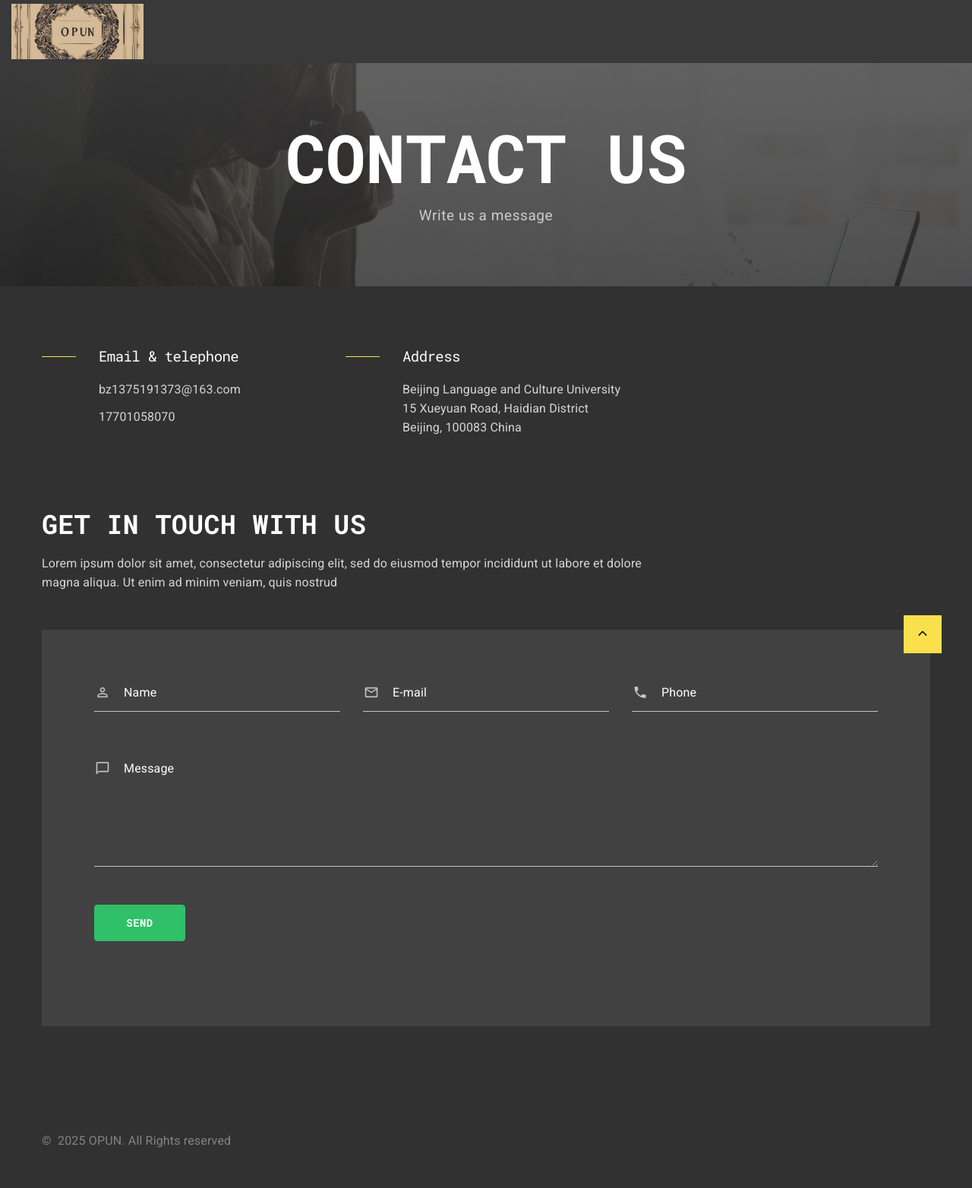
After one commit to JianJian-z/24DC, a Flask app: page /contacts in a window 1280 px wide. The commit adds this page. Shown: the whole page at 76% size. Run offline with Flask 3, Linux system fonts and the light colour scheme; some libraries are stand-ins or nearby versions.

Commit message:
Add files via upload
多加了一个contacts页面 把直接网址全部更新为了url_for 路由寻址

```diff
--- a/FinalWeb/app.py
+++ b/FinalWeb/app.py
@@ -1,73 +1,32 @@
 '''
 author       : 渐渐
 Date         : 2025-03-31 14:19:08
-LastEditTime : 2025-04-03 16:09:22
+LastEditTime : 2025-04-09 18:55:04
 '''
 from flask import Flask, render_template, request, redirect, url_for, jsonify
-
+from elasticsearch import Elasticsearch, ElasticsearchWarning
 import warnings
 import time
 import requests
 from dotenv import load_dotenv
 import os
 import json
-from search.elastic import Esearch
-
-import subprocess
-import time
-import shlex  # 处理命令拆分（Unix-like 系统需要）
-
-def start_elasticsearch():
-    try:
-        # 根据系统选择命令
-        command = "elasticsearch"  # 通用命令（依赖 PATH 环境变量）
-
-        # 启动进程（关键：shell=True 让系统解析 PATH）
-        process = subprocess.Popen(
-            command,
-            stdout=subprocess.PIPE,
-            stderr=subprocess.PIPE,
-            shell=True,            # 依赖 shell 解析 PATH 环境变量
-            text=True
-        )
-
-        print("正在启动 Elasticsearch...")
-        # 实时读取输出并检测启动成功标志
-        while True:
-            output = process.stdout.readline()
-            if output == '' and process.poll() is not None:
-                break
-            if output:
-                print(output.strip())
-                if "started" in output.lower():
-                    print("✅ Elasticsearch 启动成功！")
-                    break
-        return process
-
-    except FileNotFoundError:
-        print("错误：找不到 'elasticsearch' 命令。请确保：")
-        print("1. Elasticsearch 的 bin 目录已添加到系统 PATH 环境变量")
-        print("2. 重启终端或IDE使环境变量生效")
-    except Exception as e:
-        print(f"启动失败: {str(e)}")
-
 
 app = Flask(__name__, template_folder='template', static_folder='static')
 
 # 忽略 Elasticsearch 警告
+warnings.simplefilter('ignore', category=ElasticsearchWarning)
 
+# 配置Elasticsearch连接
+es = Elasticsearch(
+    "http://localhost:9200",
+    timeout=30,
+    max_retries=10,
+    retry_on_timeout=True
+)
+
+# 索引名称
 INDEX_NAME = "poetry_index"
-# 配置Elasticsearch连接
-es = Esearch(host="http://localhost:9200",
-             index_name=INDEX_NAME)
-
-# Elasticsearch(
-#     "http://localhost:9200",
-#     timeout=30,
-#     max_retries=10,
-#     retry_on_timeout=True
-# )
-es.create_index()
 
 @app.route('/')
 def home():
@@ -82,6 +41,13 @@ def traditional_trace():
 def llm_trace():
     return render_template('LLMTrace.html')
 
+@app.route('/privacy-policy')
+def privacy_policy():
+    return render_template('privacy-policy.html')
+
+@app.route('/contacts')
+def contacts():
+    return render_template('contacts.html')
 
 load_dotenv()
 DEEPSEEK_API_KEY = os.getenv("DEEPSEEK_API_KEY")
@@ -210,19 +176,24 @@ def search_results():
 
 def perform_search(query):
     """执行Elasticsearch搜索"""
-    if not es.index_exists() :
-        print(f"索引 '{INDEX_NAME}' 未创建该索引")
+    if not es.indices.exists(index=INDEX_NAME):
         return None
+    query_body = {
+        "query": {
+            "match": {
+                "内容": query  # 进行内容字段的模糊匹配
+            }
+        },
+        "size": 10
+    }
+
     try:
-        res = es.search_poetry(query)
+        res = es.search(index=INDEX_NAME, body=query_body)['hits']['hits']
+        print(res)
         return res
     except Exception as e:
         print(f"搜索出错: {e}")
         return None
 
-
-
 if __name__ == '__main__':
-    start_elasticsearch()
     app.run(debug=True, port=5000)
-    # * Running on http://127.0.0.1:5000
--- a/FinalWeb/template/LLMTrace.html
+++ b/FinalWeb/template/LLMTrace.html
@@ -36,7 +36,7 @@
                     <!-- RD Navbar Toggle-->
                     <button class="rd-navbar-toggle" data-rd-navbar-toggle=".rd-navbar-nav-wrap"><span></span></button>
                     <!-- RD Navbar Brand-->
-                    <div class="rd-navbar-brand"><a class="brand" href="index.html"><img class="brand-logo-dark" src="static/image/logo.png" alt="" width="174" height="48" srcset="static/image/logo.png 2x"/><img class="brand-logo-light" src="static/image/logo.png" alt="" width="174" height="48" srcset="static/image/logo.png 2x"/></a>
+                    <div class="rd-navbar-brand"><a class="brand" href="{{ url_for('home') }}"><img class="brand-logo-dark" src="static/image/logo.png" alt="" width="174" height="48" srcset="static/image/logo.png 2x"/><img class="brand-logo-light" src="static/image/logo.png" alt="" width="174" height="48" srcset="static/image/logo.png 2x"/></a>
                     </div>
                 </div>
                 <div class="rd-navbar-nav-wrap">
--- a/FinalWeb/template/TraditionalTrace.html
+++ b/FinalWeb/template/TraditionalTrace.html
@@ -35,7 +35,7 @@
                   <!-- RD Navbar Toggle-->
                   <button class="rd-navbar-toggle" data-rd-navbar-toggle=".rd-navbar-nav-wrap"><span></span></button>
                   <!-- RD Navbar Brand-->
-                  <div class="rd-navbar-brand"><a class="brand" href="index.html"><img class="brand-logo-dark" src="static/image/logo.png" alt="" width="174" height="48" srcset="static/image/logo.png 2x"/><img class="brand-logo-light" src="static/image/logo.png" alt="" width="174" height="48" srcset="static/image/logo.png 2x"/></a>
+                  <div class="rd-navbar-brand"><a class="brand" href="{{ url_for('home') }}"><img class="brand-logo-dark" src="static/image/logo.png" alt="" width="174" height="48" srcset="static/image/logo.png 2x"/><img class="brand-logo-light" src="static/image/logo.png" alt="" width="174" height="48" srcset="static/image/logo.png 2x"/></a>
                   </div>
                 </div>
               </div>
--- /dev/null
+++ b/FinalWeb/template/contacts.html
@@ -0,0 +1,136 @@
+<!DOCTYPE html>
+<html class="wide wow-animation" lang="en">
+  <head>
+    <title>Contacts</title>
+    <meta charset="utf-8">
+    <meta name="viewport" content="width=device-width, height=device-height, initial-scale=1.0">
+    <meta http-equiv="X-UA-Compatible" content="IE=edge">
+    <link rel="icon" href="static/image/favicon.ico" type="image/x-icon">
+    <link rel="stylesheet" type="text/css" href="https://fonts.googleapis.com/css?family=Roboto:100,300,400,500,700,900%7CRoboto+Mono:300,400,500,700">
+    <link rel="stylesheet" href="static/css/bootstrap.css">
+    <link rel="stylesheet" href="static/css/fonts.css">
+    <link rel="stylesheet" href="static/css/style.css">
+    <style>.ie-panel{display: none;background: #212121;padding: 10px 0;box-shadow: 3px 3px 5px 0 rgba(0,0,0,.3);clear: both;text-align:center;position: relative;z-index: 1;} html.ie-10 .ie-panel, html.lt-ie-10 .ie-panel {display: block;}</style>
+  </head>
+  <body>
+    <div class="ie-panel"><a href="http://windows.microsoft.com/en-US/internet-explorer/"><img src="static/image/ie8-panel/warning_bar_0000_us.jpg" height="42" width="820" alt="You are using an outdated browser. For a faster, safer browsing experience, upgrade for free today."></a></div>
+    <div class="preloader">
+      <div class="preloader-body">
+        <div class="cssload-container">
+          <div class="cssload-speeding-wheel"></div>
+        </div>
+        <p>Loading...</p>
+      </div>
+    </div>
+    <div class="page">
+      <!-- Page Header-->
+      <header class="section page-header">
+        <!-- RD Navbar-->
+        <div class="rd-navbar-wrap">
+          <nav class="rd-navbar rd-navbar-wide" data-layout="rd-navbar-fixed" data-sm-layout="rd-navbar-fixed" data-md-layout="rd-navbar-fixed" data-md-device-layout="rd-navbar-fixed" data-lg-layout="rd-navbar-static" data-lg-device-layout="rd-navbar-static" data-xl-layout="rd-navbar-static" data-xl-device-layout="rd-navbar-static" data-lg-stick-up-offset="46px" data-xl-stick-up-offset="46px" data-xxl-stick-up-offset="46px" data-lg-stick-up="true" data-xl-stick-up="true" data-xxl-stick-up="true">
+            <div class="rd-navbar-main-outer">
+              <div class="rd-navbar-main">
+                <!-- RD Navbar Panel-->
+                <div class="rd-navbar-panel">
+                  <!-- RD Navbar Toggle-->
+                  <button class="rd-navbar-toggle" data-rd-navbar-toggle=".rd-navbar-nav-wrap"><span></span></button>
+                  <!-- RD Navbar Brand-->
+                  <div class="rd-navbar-brand"><a class="brand" href="{{ url_for('home') }}"><img class="brand-logo-dark" src="static/image/logo.png" alt="" width="174" height="48" srcset="static/image/logo.png 2x"/><img class="brand-logo-light" src="static/image/logo.png" alt="" width="174" height="48" srcset="static/image/logo.png 2x"/></a>
+                  </div>
+                </div>
+              </div>
+            </div>
+          </nav>
+        </div>
+      </header>
+      <section class="breadcrumbs-custom bg-image context-dark" style="background-image: url(static/image/breadcrumbs-bg-1.jpg);">
+        <div class="container">
+          <div class="breadcrumbs-custom-title">Contact Us</div>
+          <div class="breadcrumbs-custom-subtitle">Write us a message</div>
+        </div>
+      </section>
+      <!-- Blurb minimal-->
+      <section class="section section-md bg-gray-700">
+        <div class="container">
+          <div class="row row-40">
+            <div class="col-sm-6 col-md-4">
+              <div class="box-lined">
+                <div class="box-lined-body">
+                  <h6 class="box-lined-title">Email & telephone</h6>
+                  <ul class="box-lined-list">
+                    <li><a class="big link-default-2" href="mailto:#">bz1375191373@163.com</a></li>
+                    <li><a class="big link-default-2" href="tel:#">17701058070</a></li>
+                  </ul>
+                </div>
+              </div>
+            </div>
+            <div class="col-sm-6 col-md-4">
+              <div class="box-lined">
+                <div class="box-lined-body">
+                  <h6 class="box-lined-title">Address</h6>
+                  <ul class="box-lined-list">
+                    <li class="big text-color-1">Beijing Language and Culture University 15 Xueyuan Road, Haidian District Beijing, 100083 China</li>
+                  </ul>
+                </div>
+              </div>
+            </div>
+          </div>
+        </div>
+      </section>
+      <!-- Get in touch with us-->
+      <section class="section section-md bg-gray-700">
+        <div class="container">
+          <h3 class="font-weight-bold">Get in touch with us</h3>
+          <p class="big text-color-1">Lorem ipsum dolor sit amet, consectetur adipiscing elit, sed do eiusmod tempor incididunt ut labore et dolore<br class='d-none d-xl-block'> magna aliqua. Ut enim ad minim veniam, quis nostrud</p>
+          <!-- RD Mailform-->
+          <form class="rd-form rd-mailform form-boxed form-boxed-2" data-form-output="form-output-global" data-form-type="contact" method="post" action="bat/rd-mailform.php">
+            <div class="row row-50">
+              <div class="col-lg-4">
+                <div class="form-wrap form-wrap-icon">
+                  <div class="form-icon mdi mdi-account-outline"></div>
+                  <input class="form-input" id="contact-name" type="text" name="name" data-constraints="@Required">
+                  <label class="form-label" for="contact-name">Name</label>
+                </div>
+              </div>
+              <div class="col-lg-4">
+                <div class="form-wrap form-wrap-icon">
+                  <div class="form-icon mdi mdi-email-outline"></div>
+                  <input class="form-input" id="contact-email" type="email" name="email" data-constraints="@Email @Required">
+                  <label class="form-label" for="contact-email">E-mail</label>
+                </div>
+              </div>
+              <div class="col-lg-4">
+                <div class="form-wrap form-wrap-icon">
+                  <div class="form-icon mdi mdi-phone"></div>
+                  <input class="form-input" id="contact-phone" type="text" name="phone" data-constraints="@Numeric">
+                  <label class="form-label" for="contact-phone">Phone</label>
+                </div>
+              </div>
+              <div class="col-12">
+                <div class="form-wrap form-wrap-icon">
+                  <div class="form-icon mdi mdi-message-outline"></div>
+                  <label class="form-label" for="contact-message">Message</label>
+                  <textarea class="form-input" id="contact-message" name="message" data-constraints="@Required"></textarea>
+                </div>
+              </div>
+              <div class="col-md-12">
+                <button class="button button-default" type="submit">Send</button>
+              </div>
+            </div>
+          </form>
+        </div>
+      </section>
+      <footer class="section footer-classic context-dark text-center">
+        <div class="container">
+          <div class="row row-15 justify-content-lg-between">
+            <div class="col-lg-4 col-xl-3 text-lg-left">
+              <p class="rights"><span>&copy;&nbsp; </span><span class="copyright-year"></span><span>&nbsp;</span><span>OPUN</span><span>.&nbsp;</span><span>All Rights reserved</span></p>
+            </div>
+        </div>
+      </footer>
+    </div>
+    <div class="snackbars" id="form-output-global"></div>
+    <script src="static/js/core.min.js"></script>
+    <script src="static/js/script.js"></script>
+  </body>
+</html>
--- a/FinalWeb/template/search-results.html
+++ b/FinalWeb/template/search-results.html
@@ -35,7 +35,7 @@
                   <!-- RD Navbar Toggle-->
                   <button class="rd-navbar-toggle" data-rd-navbar-toggle=".rd-navbar-nav-wrap"><span></span></button>
                   <!-- RD Navbar Brand-->
-                  <div class="rd-navbar-brand"><a class="brand" href="index.html"><img class="brand-logo-dark" src="images/logo-default-174x48.png" alt="" width="174" height="48" srcset="images/logo-default-348x96.png 2x"/><img class="brand-logo-light" src="images/logo-default-174x48.png" alt="" width="174" height="48" srcset="images/logo-default-348x96.png 2x"/></a>
+                  <div class="rd-navbar-brand"><a class="brand" href="{{ url_for('home') }}"><img class="brand-logo-dark" src="images/logo-default-174x48.png" alt="" width="174" height="48" srcset="images/logo-default-348x96.png 2x"/><img class="brand-logo-light" src="images/logo-default-174x48.png" alt="" width="174" height="48" srcset="images/logo-default-348x96.png 2x"/></a>
                   </div>
                 </div>
                 <div class="rd-navbar-nav-wrap">
```
Also changed, not shown: FinalWeb/template/index.html (+4 -3 lines), FinalWeb/template/privacy-policy.html (+10 -74 lines), FinalWeb/static/image/background.jpg (added), FinalWeb/static/image/logo.png, FinalWeb/static/js/core.min.js, FinalWeb/static/js/script.js (line endings or trailing spaces), 4 other files.
